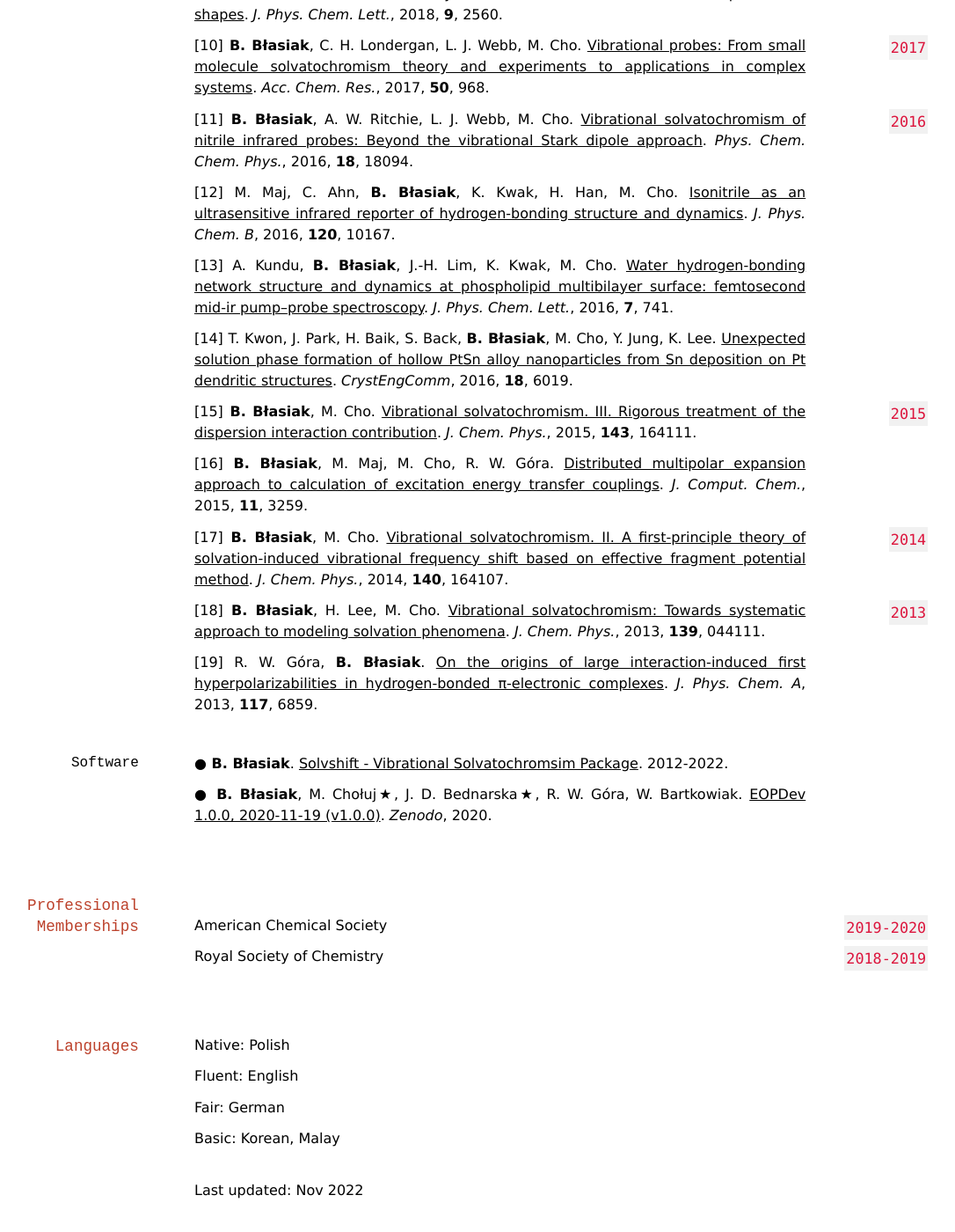
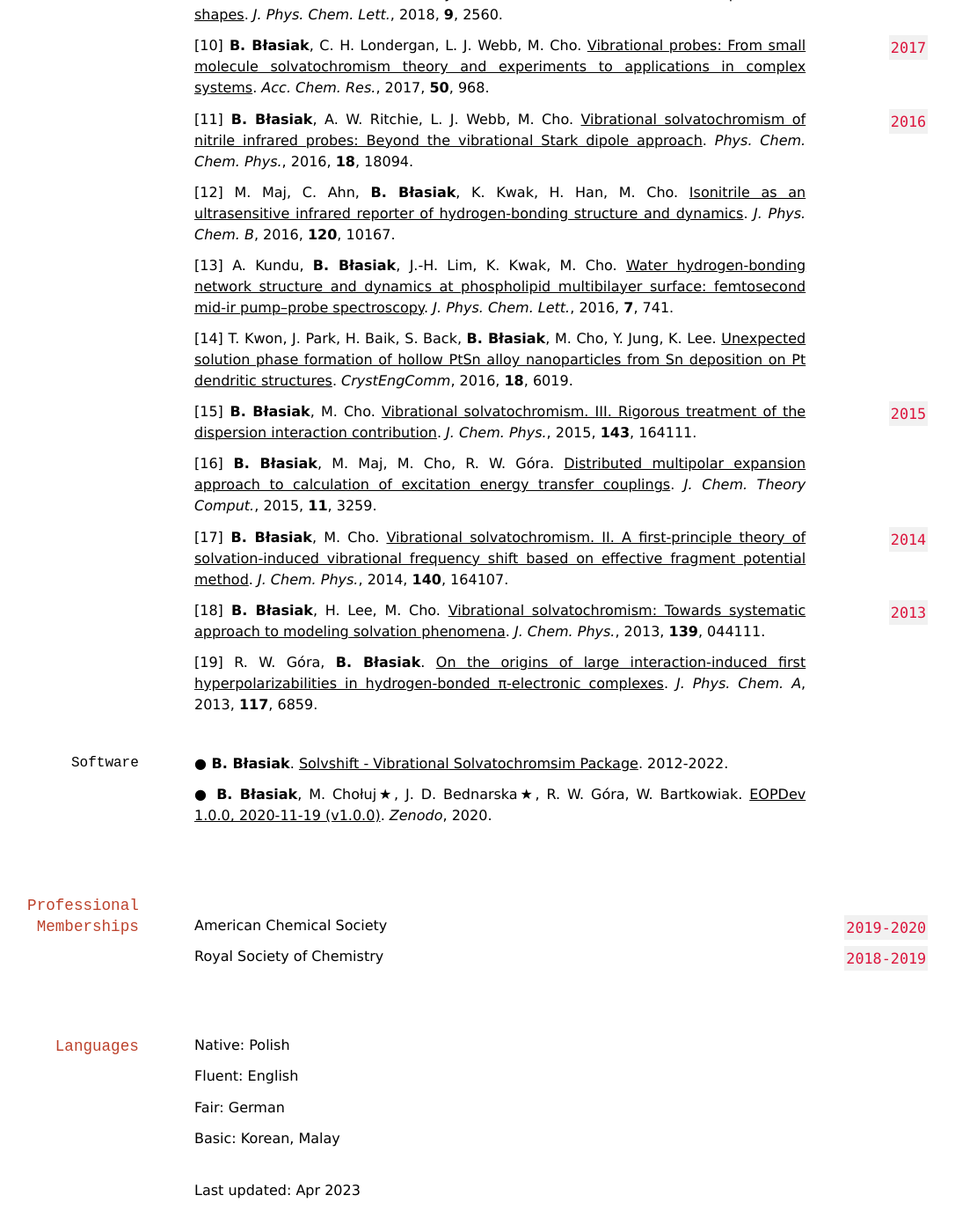
Before and after one commit to globulion/globulion.github.io, a Jekyll site: the page built from cv.md, in a window 1280 px wide and 1400 px high, scrolled down 3895 px. Shown: the whole window at 88% size, without its empty margins (111-1197 px from the left). Built offline with Jekyll 4.4.1, drawn with Linux system fonts in a browser that asks for light colours; nearby versions of some CDN libraries; a style sheet for code colours, icons or effects is not loaded.

```diff
--- a/cv.md
+++ b/cv.md
@@ -348,7 +348,7 @@ Frankfurt am Main, Germany., Co-supervised with Prof. Dr. Irene Burghardt and Pr
 
 <p align="justify">[16]<strong> B. Błasiak</strong>, M. Maj, M. Cho, R. W. Góra.
 <cite><a target="_blank" rel="noopener noreferrer" href="https://doi.org/10.1021/acs.jctc.5b00216">Distributed multipolar expansion approach to calculation of excitation energy transfer couplings</a></cite>.
-<em>J. Comput. Chem.</em>, 2015, <strong>11</strong>, 3259.</p>
+<em>J. Chem. Theory Comput.</em>, 2015, <strong>11</strong>, 3259.</p>
 
 
 <p align="justify"><code class="language-plaintext highlighter-rouge">2014</code>
@@ -437,4 +437,4 @@ Royal Society of Chemistry</p>
 <p>Family: Married</p>
 -->
 
-<p align="justify"><br />Last updated: Nov 2022<br /><br /></p>
+<p align="justify"><br />Last updated: Apr 2023<br /><br /></p>
```
Also changed, not shown: publications.md (+1 -1 lines).
